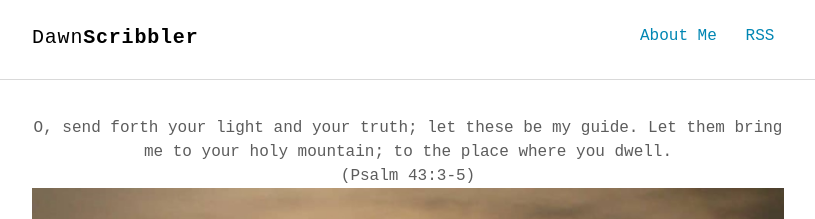
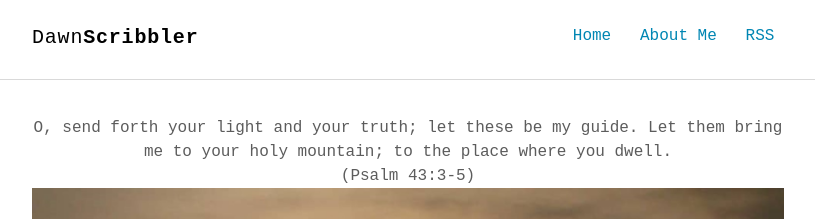
Before and after one commit to soulatcrossroad/dawnscribbler.github.io, a Jekyll site: the page built from index.html, in a window 1280 px wide. Shown: the top 219 px of the page, without its empty margins (232-1047 px from the left). Built offline with Jekyll 4.4.1, drawn with Linux system fonts in a browser that asks for light colours; some web fonts are replaced.

Commit message:
Update nav.html

```diff
--- a/_includes/nav.html
+++ b/_includes/nav.html
@@ -3,6 +3,7 @@
   <div class="container">
     <h1 class="logo"><a href="{{ '/' | prepend: site.baseurl | prepend: site.url }}">{{ site.title_left }}<span>{{ site.title_right }}</span></a></h1>
     <ul class="navbar">
+      <li><a href="{{ site.url }}">Home</a></li>
       <li><a href="{{ '/about' | prepend: site.baseurl | prepend: site.url }}">About Me</a></li>
       <li><a href="{{ "/feed.xml" | prepend: site.baseurl | prepend: site.url }}" target="_blank">RSS</a></li>
     </ul>
```
